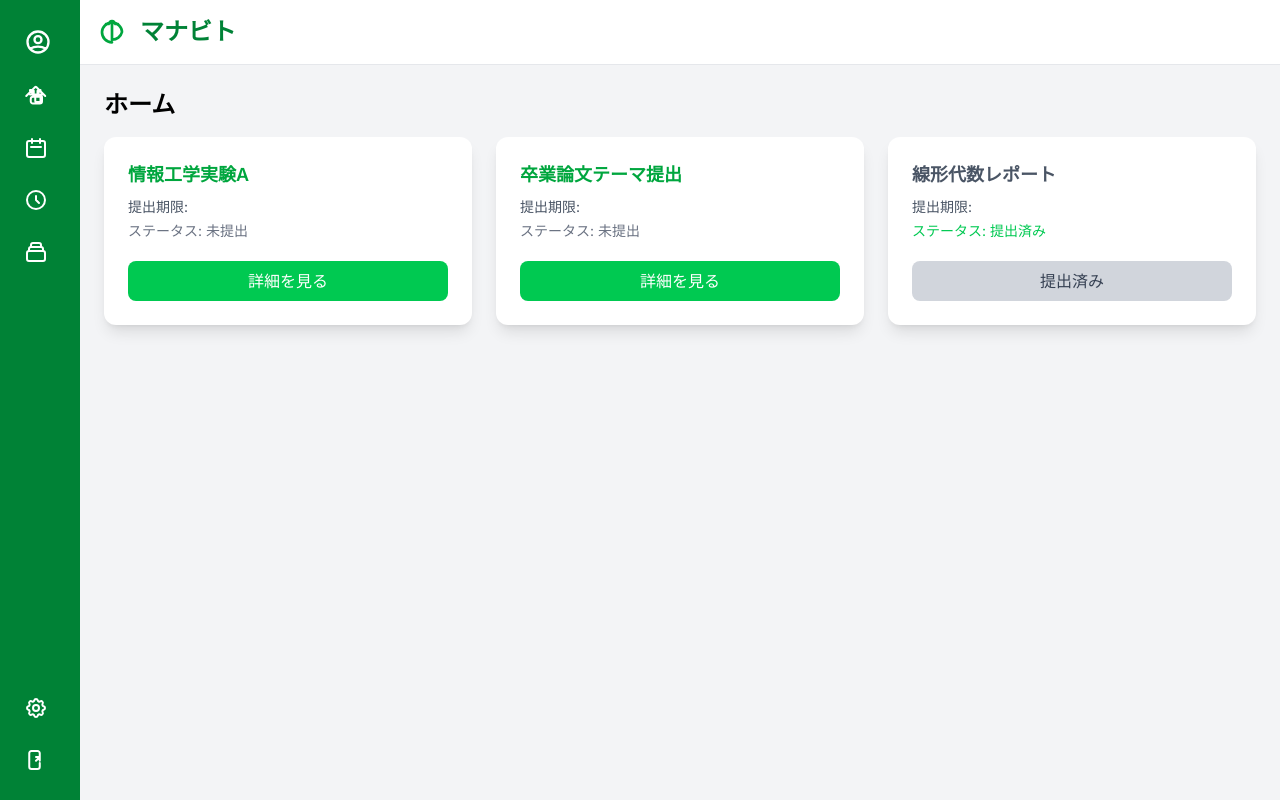
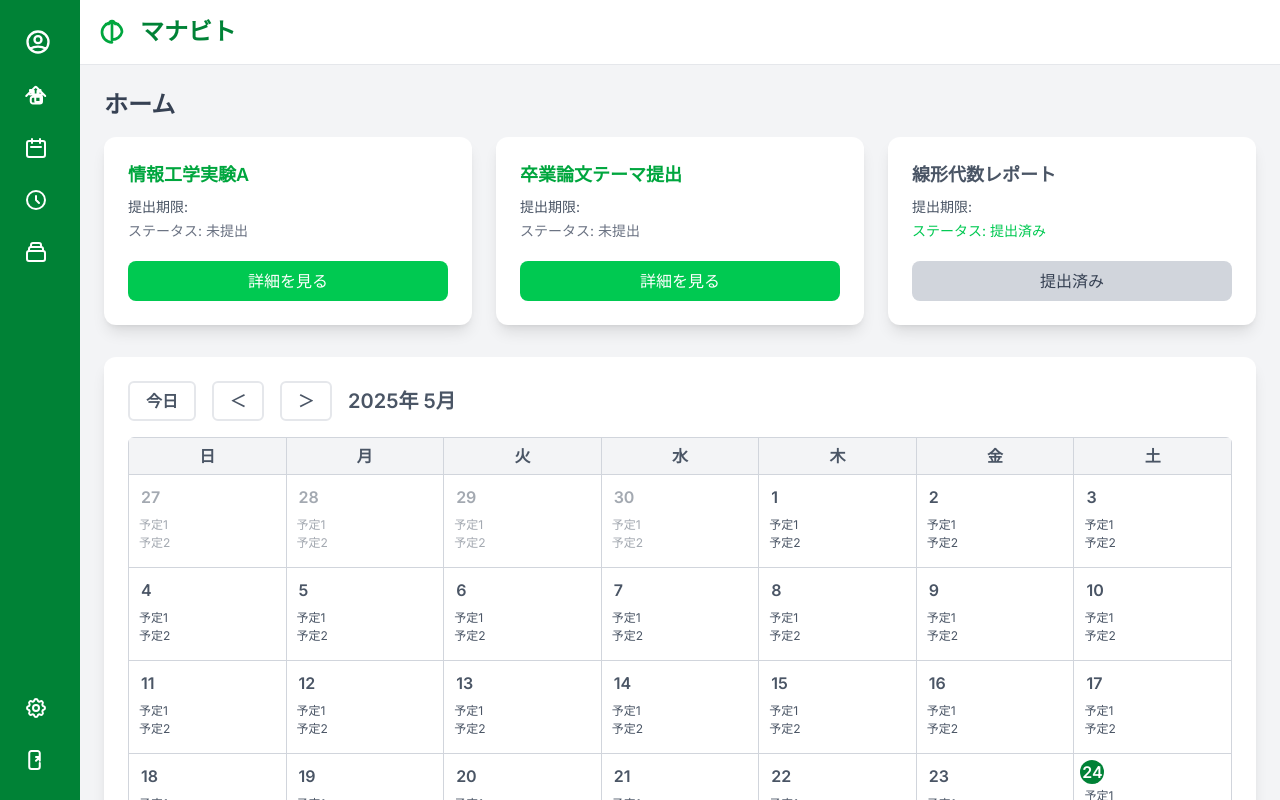
Before and after one commit to evans707/ManabitoApp, a Vue app in the folder frontend/: page / in a window 1280 px wide. Built offline with nearby package versions, Linux system fonts and the light colour scheme.

Commit message:
[change] Calender.vueのスタイル調整

```diff
--- a/frontend/src/components/Calendar.vue
+++ b/frontend/src/components/Calendar.vue
@@ -65,140 +65,48 @@ function isToday(dateObj) {
 </script>
 
 <template>
-  <div class="calendar">
-    <div class="calendar-header">
-      <div class="nav-center">
-        <button class="button" @click="goToday">今日</button>
-        <button class="button" @click="prevMonth">＜</button>
-        <button class="button" @click="nextMonth">＞</button>
-        <span class="current-month">{{ year }}年 {{ month + 1 }}月</span>
+  <div>
+    <div class="flex items-center justify-start pb-4">
+      <div class="flex items-center gap-4">
+        <button class="rounded-md border-2 border-gray-200 bg-white px-4 py-1.5 transition-colors hover:bg-gray-100 text-gray-600 font-semibold" @click="goToday">今日</button>
+        <button class="rounded-md border-2 border-gray-200 bg-white px-4 py-1.5 transition-colors hover:bg-gray-100 text-gray-600 font-semibold" @click="prevMonth">＜</button>
+        <button class="rounded-md border-2 border-gray-200 bg-white px-4 py-1.5 transition-colors hover:bg-gray-100 text-gray-600 font-semibold" @click="nextMonth">＞</button>
+        <span class="text-xl text-gray-600 font-semibold">{{ year }}年 {{ month + 1 }}月</span>
       </div>
     </div>
 
-    <table class="calendar-table">
+    <div class="rounded-md overflow-hidden">
+      <table class="w-full table-fixed border-collapse">
       <thead>
-        <tr class="daily-cell">
-          <th v-for="(day, i) in days" :key="i">{{ day }}</th>
+        <tr>
+          <th v-for="(day, i) in days" :key="i" class="border border-gray-300 bg-gray-100 p-1.5 text-center text-gray-600">{{ day }}</th>
         </tr>
       </thead>
       <tbody>
         <tr v-for="(week, i) in calendar" :key="i">
-          <td v-for="dateObj in week" :key="dateObj.date" class="date-cell">
+          <td v-for="dateObj in week" :key="dateObj.date"
+              :class="[
+                'border border-gray-300 text-left align-top p-1.5 bg-white', // text-center を text-left に変更
+                { 'opacity-50': !dateObj.isCurrent }
+              ]">
             <span
               :class="[
-                'date-number',
-                { today: isToday(dateObj.date) },
-                { 'other-month': !dateObj.isCurrent }
+                isToday(dateObj.date)
+                  ? 'bg-green-700 text-white rounded-full w-6 h-6 flex items-center justify-center font-semibold' // 円形表示と中央揃えのためのスタイル
+                  : 'inline-block py-1 px-1.5 text-gray-600 font-semibold' // 通常の日付
               ]"
             >
               {{ dateObj.date.getDate() }}
             </span>
-            <div class="event-cell" :class="{ 'other-month': !dateObj.isCurrent }">
-              <!-- 予定があればここに表示 -->
-              <div class="event-item">予定1</div>
-              <div class="event-item">予定2</div>
+            <div class="relative h-12 p-1 text-left text-xs text-gray-600">
+              <!-- 予定があればここに表示 (サンプル) -->
+              <div class="mb-0.5 overflow-hidden text-ellipsis whitespace-nowrap">予定1</div>
+              <div class="mb-0.5 overflow-hidden text-ellipsis whitespace-nowrap">予定2</div>
             </div>
           </td>
         </tr>
       </tbody>
     </table>
+    </div>
   </div>
 </template>
-
-<style scoped>
-.container {
-  display: flex;
-  height: 100vh;
-  width: 100vw;
-}
-
-.calendar-header {
-  position: relative;
-  display: flex;
-  justify-content: flex-start;
-  align-items: center;
-  background-color: white;
-  padding: 1rem;
-  color: black;
-}
-
-.nav-center {
-  display: flex;
-  gap: 1rem;
-  align-items: center;
-}
-
-.button{
-  background-color: white;
-  border: 2px solid #e6e6e6;
-  border-radius: 6px;
-  padding: 0.5rem 1rem;
-}
-
-.current-month {
-  font-size: 1.2rem;
-  color: black;
-}
-
-.calendar-table {
-  width: 100%;
-  border-collapse: collapse;
-  table-layout: fixed;
-}
-
-th, td {
-  border: 1px solid #ddd;
-  text-align: center;
-  vertical-align: top;
-  padding: 6px;
-}
-
-.daily-cell th {
-  background-color: #e6e6e6;
-  color: black;
-}
-
-.date-cell {
-  background-color: #ffffff;
-  height: 40px;
-  color: black;
-}
-
-.date-number {
-  display: inline-block;
-  padding: 4px 6px;
-  background-color: #ffffff;
-  color: black;
-}
-
-.today {
-  background-color: #028760;
-  color: white;
-  border-radius: 50%;
-  padding: 4px 8px;
-  display: inline-block;
-}
-
-.other-month {
-  opacity: 0.3;
-}
-
-.event-cell {
-  background-color: white;
-  height: 80px;
-  font-size: 0.8rem;
-  text-align: left;
-  padding: 4px;
-  position: relative;
-  color: black;
-}
-
-.event-item {
-  white-space: nowrap;
-  overflow: hidden;
-  text-overflow: ellipsis;
-  margin-bottom: 2px;
-}
-
-
-</style>
--- a/frontend/src/views/Home.vue
+++ b/frontend/src/views/Home.vue
@@ -1,5 +1,7 @@
 <script setup>
 import AssignmentCard from '@/components/assignment/AssignmentCard.vue'
+import Calendar from '@/components/Calendar.vue'
+import Card from '@/components/common/Card.vue'
 import { ref } from 'vue'
 
 // テストデータ
@@ -13,7 +15,7 @@ const assignments = ref([
 
 <template>
   <div class="dashboard-page">
-    <h2 class="text-2xl font-semibold mb-4">ホーム</h2>
+    <h2 class="text-2xl font-semibold mb-4 text-gray-700">ホーム</h2>
     <div class="grid grid-cols-1 md:grid-cols-2 lg:grid-cols-3 gap-6">
       <AssignmentCard
         v-for="assignment in assignments"
@@ -24,5 +26,10 @@ const assignments = ref([
         :status="assignment.status"
       />
     </div>
+    <div class="mt-8">
+      <Card>
+        <Calendar />
+      </Card>
+    </div>
   </div>
 </template>
```
